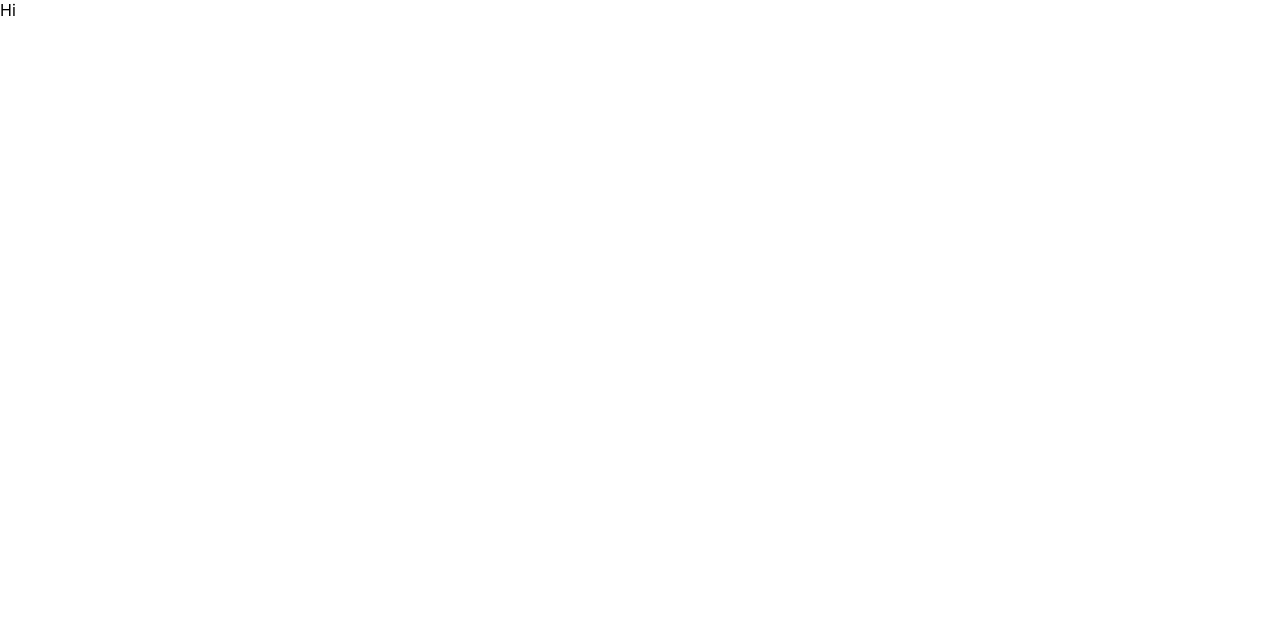
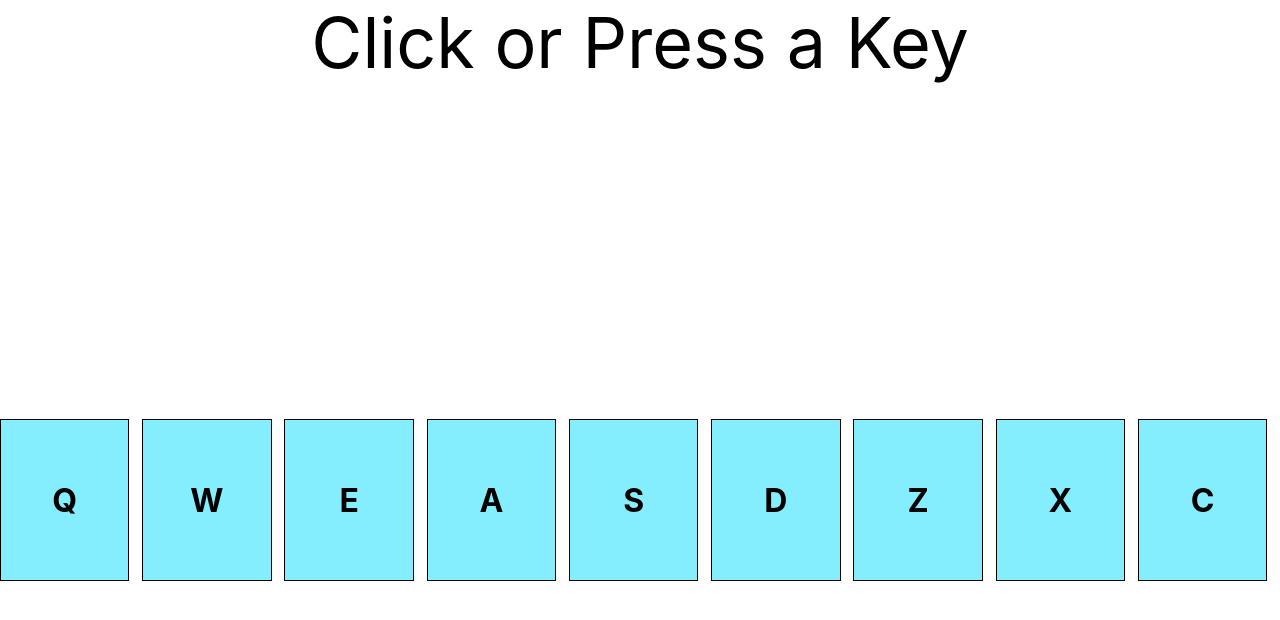
Before and after one commit to zufre/drum-machine, a React (Create React App) app: page / in a window 1280 px wide. Shown: the top 620 px of the page. Built offline with nearby package versions, Linux system fonts and the light colour scheme.

Commit message:
add Drumpad.css

```diff
--- a/public/index.html
+++ b/public/index.html
@@ -37,8 +37,6 @@
       To begin the development, run `npm start` or `yarn start`.
       To create a production bundle, use `npm run build` or `yarn build`.
     -->
-    <script
-      src = "https://cdn.freecodecamp.org/testable-projects-fcc/v1/bundle.js"></script>
-    </script>
+    <script src="https://cdn.freecodecamp.org/testable-projects-fcc/v1/bundle.js"></script>
   </body>
 </html>
--- a/src/App.css
+++ b/src/App.css
@@ -1,32 +1,14 @@
-.App {
-  text-align: center;
+#display {
+  height: 25vh;
+  display: flex;
+  justify-content: center;
+  align-content: center;
+  font-size: 70px;
 }
-
-.App-logo {
-  animation: App-logo-spin infinite 20s linear;
-  height: 40vmin;
+#drum-pads {
+  height: 75vh;
+  width: 100vw;
+  display: flex;
+  justify-content: center;
+  align-items: center;
 }
-
-.App-header {
-  background-color: #282c34;
-  min-height: 100vh;
-  display: flex;
-  flex-direction: column;
-  align-items: center;
-  justify-content: center;
-  font-size: calc(10px + 2vmin);
-  color: white;
-}
-
-.App-link {
-  color: #61dafb;
-}
-
-@keyframes App-logo-spin {
-  from {
-    transform: rotate(0deg);
-  }
-  to {
-    transform: rotate(360deg);
-  }
-}
--- a/src/App.js
+++ b/src/App.js
@@ -1,6 +1,7 @@
 import React, { Component } from "react";
 import "./App.css";
 import Drumpad from "./Drumpad";
+
 const data = [
   {
     id: "snare",
@@ -50,11 +51,28 @@ const data = [
 ];
 
 class App extends Component {
+  constructor(props) {
+    super(props);
+    this.state = {
+      display: "Click or Press a Key"
+    };
+  }
+  handleDisplay = display => this.setState({ display });
+
   render() {
     return (
       <div id="drum-machine">
-        <div id="display">
-          <Drumpad />
+        <div id="display">{this.state.display}</div>
+        <div id="drum-pads">
+          {data.map(d => (
+            <Drumpad
+              key={d.id}
+              id={d.id}
+              letter={d.letter}
+              src={d.src}
+              handleDisplay={this.handleDisplay}
+            />
+          ))}
         </div>
       </div>
     );
--- /dev/null
+++ b/src/Drumpad.css
@@ -0,0 +1,11 @@
+.drum-pad {
+  cursor: pointer;
+  border: 1px solid black;
+  height: 20vh;
+  width: 20vh;
+  display: flex;
+  justify-content: center;
+  align-items: center;
+  margin-right: 1vw;
+  background-color: #84eeff;
+}
--- a/src/Drumpad.js
+++ b/src/Drumpad.js
@@ -1,7 +1,42 @@
 import React from "react";
+import "./Drumpad.css";
 
-export default class Drumpad extends React.Component {
+export default class DrumPad extends React.Component {
+  componentDidMount() {
+    console.log(this.audio);
+    document.addEventListener("keydown", this.handleKeydown);
+    window.focus();
+  }
+
+  componentWillUnmount() {
+    document.removeEventListener("keydown", this.handleKeydown);
+  }
+
+  handleKeydown = e => {
+    if (e.keyCode === this.props.letter.charCodeAt()) {
+      this.audio.play();
+      this.audio.currentTime = 0;
+      this.props.handleDisplay(this.props.id);
+    }
+  };
+
+  handleClick = () => {
+    this.audio.play();
+    this.audio.currentTime = 0;
+    this.props.handleDisplay(this.props.id);
+  };
+
   render() {
-    return <div className="drum-pad">Hi</div>;
+    return (
+      <div className="drum-pad" id={this.props.id} onClick={this.handleClick}>
+        <h1>{this.props.letter}</h1>
+        <audio
+          id={this.props.letter}
+          className="clip"
+          src={this.props.src}
+          ref={ref => (this.audio = ref)}
+        />
+      </div>
+    );
   }
 }
```
